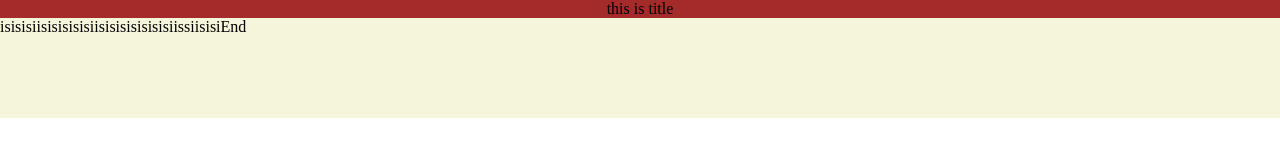
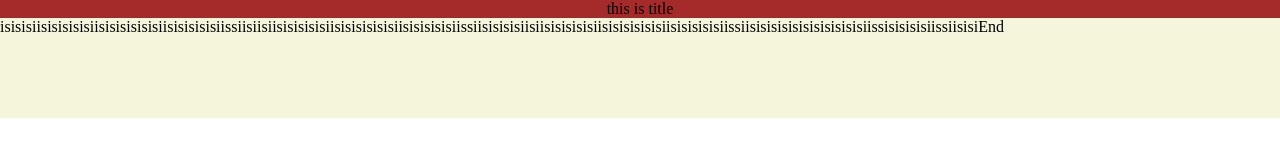
Before and after one commit to eating-noodles/demo-party, a website: page puppeteer-demo/browser/index.html in a window 1280 px wide. Drawn offline with Linux system fonts and the light colour scheme.

Commit message:
refactor: improve code

```diff
--- a/package.json
+++ b/package.json
@@ -3,5 +3,9 @@
   "version": "0.0.0",
   "scripts": {
     "test": "echo \"Error: no test specified\" && exit 1"
+  },
+  "dependencies": {
+    "express": "^4.18.1",
+    "puppeteer": "^15.0.1"
   }
 }
--- a/puppeteer-demo/browser/index.html
+++ b/puppeteer-demo/browser/index.html
@@ -1,7 +1,7 @@
 <div class="container">
   <div class="title">this is title</div>
   <div class="content" id="content">
-    isisisiisisisisisiisisisisisisisiissiisisiEnd
+    isisisiisisisisisiisisisisisisiisisisisisiissiisiisiisisisisisiisisisisisisiisisisisisiissiisisisisiisiisisisisisiisisisisisisiisisisisisiissiisisisisisisisisisisisiissisisisisiissiisisiEnd
   </div>
 </div>
 
```
Also changed, not shown: README.md, index.js (line endings or trailing spaces), puppeteer-demo/README.md (added), puppeteer-demo/node/h5.png (added), 2 other files.
